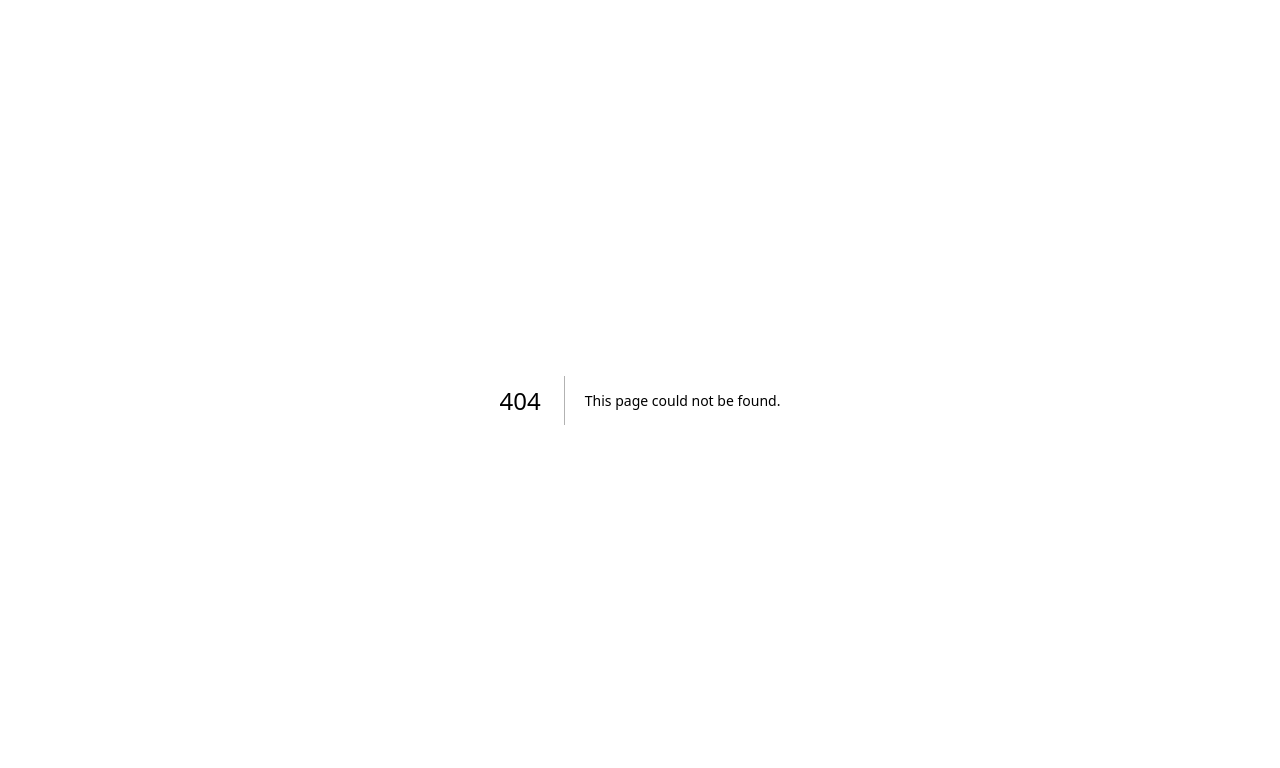
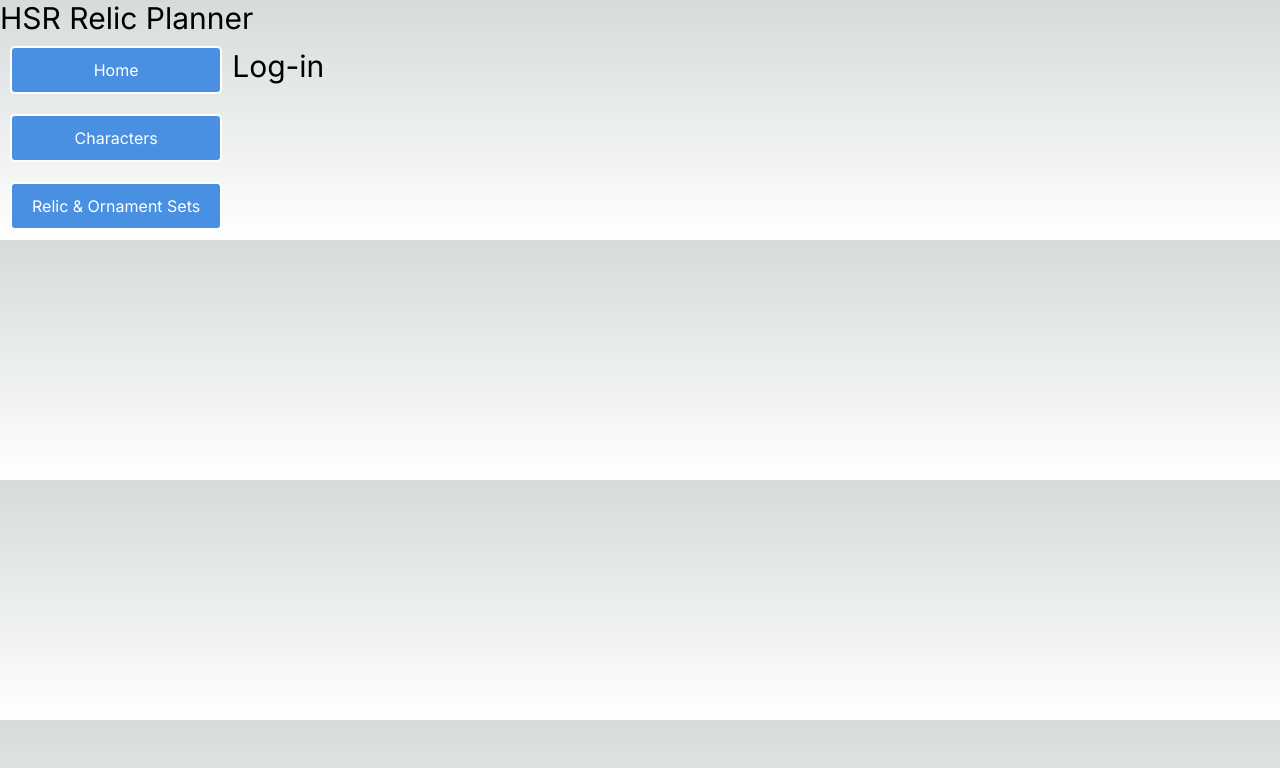
Before and after one commit to pkwlo/hsr-relic-planner, a Next.js app: page /log-in in a window 1280 px wide. Before the commit this address had no page. Shown: the top 768 px of the page. Built offline with nearby package versions, Linux system fonts and the light colour scheme.

Commit message:
create log in, register, and skeleton pages

```diff
--- /dev/null
+++ b/app/log-in/page.tsx
@@ -0,0 +1,21 @@
+"use client";
+
+import React from "react";
+import Sidebar from "@/components/Sidebar";
+import Header from "@/components/Header";
+
+export default function Home() {
+  return (
+    <>
+      <Header />
+      <main className="flex flex-row">
+        <Sidebar />
+        <div className="flex flex-col">
+          <div className="flex flex-row justify-center py-3">
+            <h3 className="text-3xl">Log-in</h3>
+          </div>
+        </div>
+      </main>
+    </>
+  );
+}
--- /dev/null
+++ b/app/register/page.tsx
@@ -0,0 +1,21 @@
+"use client";
+
+import React from "react";
+import Sidebar from "@/components/Sidebar";
+import Header from "@/components/Header";
+
+export default function Home() {
+  return (
+    <>
+      <Header />
+      <main className="flex flex-row">
+        <Sidebar />
+        <div className="flex flex-col">
+          <div className="flex flex-row justify-center py-3">
+            <h3 className="text-3xl">Register</h3>
+          </div>
+        </div>
+      </main>
+    </>
+  );
+}
```
Also changed, not shown: skeleton/page.tsx (added, +21 -0 lines).
